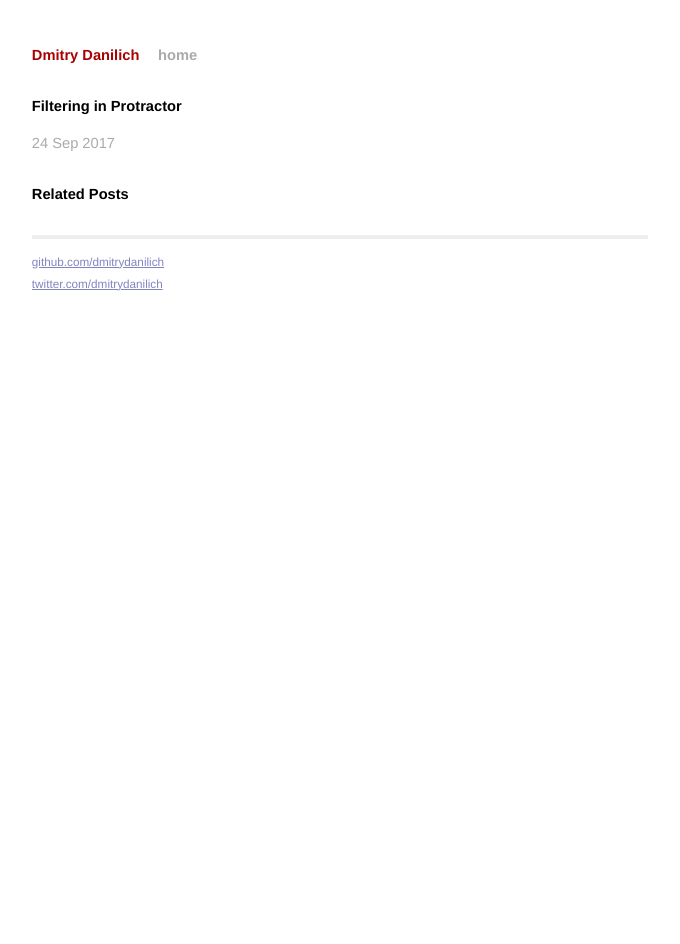
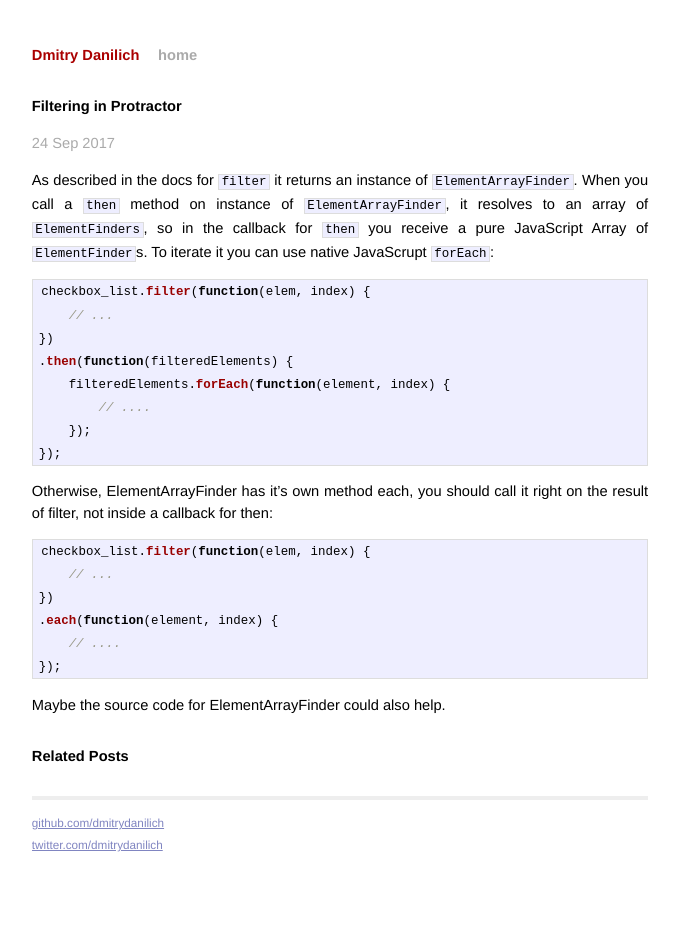
Before and after one commit to mojombo/mojombo.github.io, a Jekyll site: the page built from _posts/2017-09-24-protractor-filtering.md, in a window 1280 px wide. Shown: the whole page, without its empty margins (300-980 px from the left). Built offline with Jekyll 4.4.1, drawn with Linux system fonts in a browser that asks for light colours.

Commit message:
add filtering content

````diff
--- a/_posts/2017-09-24-protractor-filtering.md
+++ b/_posts/2017-09-24-protractor-filtering.md
@@ -7,3 +7,33 @@ title: Filtering in Protractor
 ================
 
 <p class="meta">24 Sep 2017</p>
+
+As described in the docs for `filter` it returns an instance of `ElementArrayFinder`.
+When you call a `then` method on instance of `ElementArrayFinder`, it resolves to an array of `ElementFinders`,
+so in the callback for `then` you receive a pure JavaScript Array of `ElementFinder`s.
+To iterate it you can use native JavaScrupt `forEach`:
+
+``` javascript
+checkbox_list.filter(function(elem, index) {
+    // ...
+})
+.then(function(filteredElements) {
+    filteredElements.forEach(function(element, index) {
+        // ....
+    });
+});
+```
+
+Otherwise, ElementArrayFinder has it's own method each, you should call it right on the result of filter,
+not inside a callback for then:
+
+``` javascript
+checkbox_list.filter(function(elem, index) {
+    // ...
+})
+.each(function(element, index) {
+    // ....
+});
+```
+
+Maybe the source code for ElementArrayFinder could also help.
````
